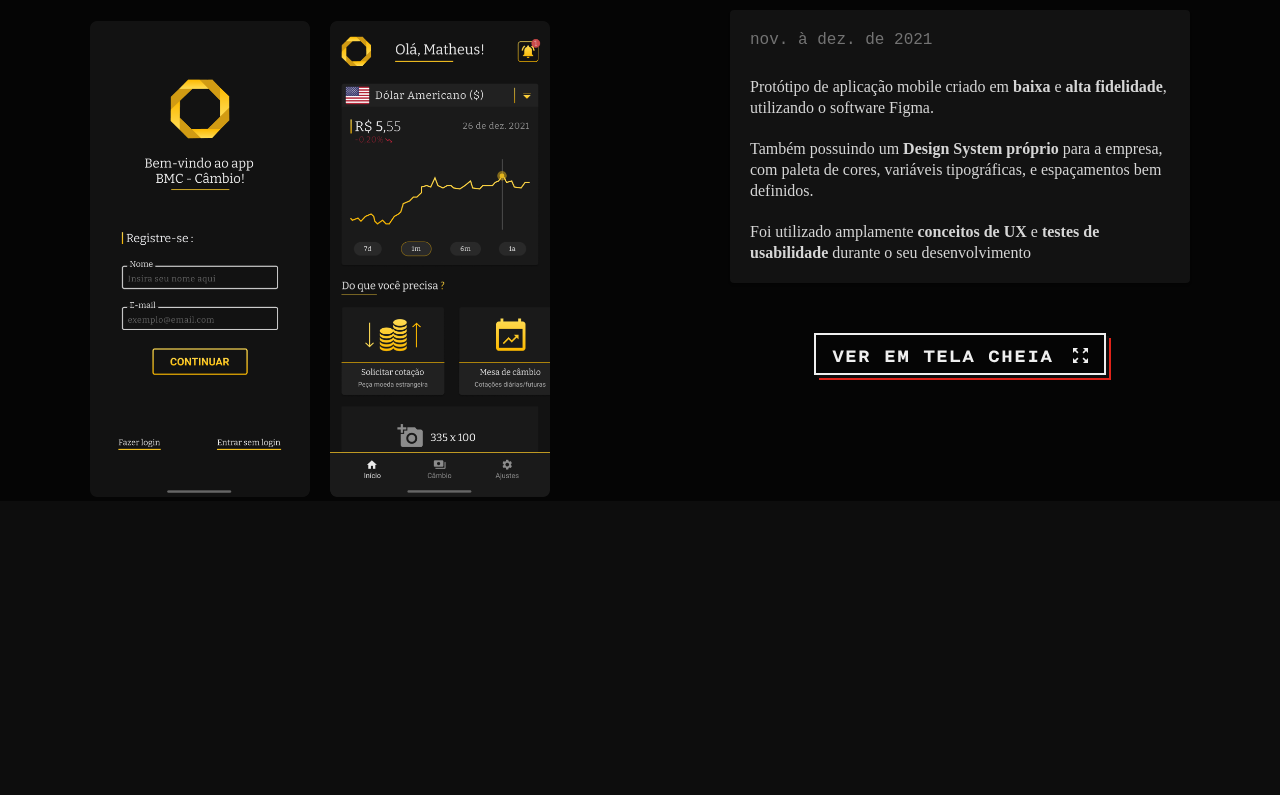
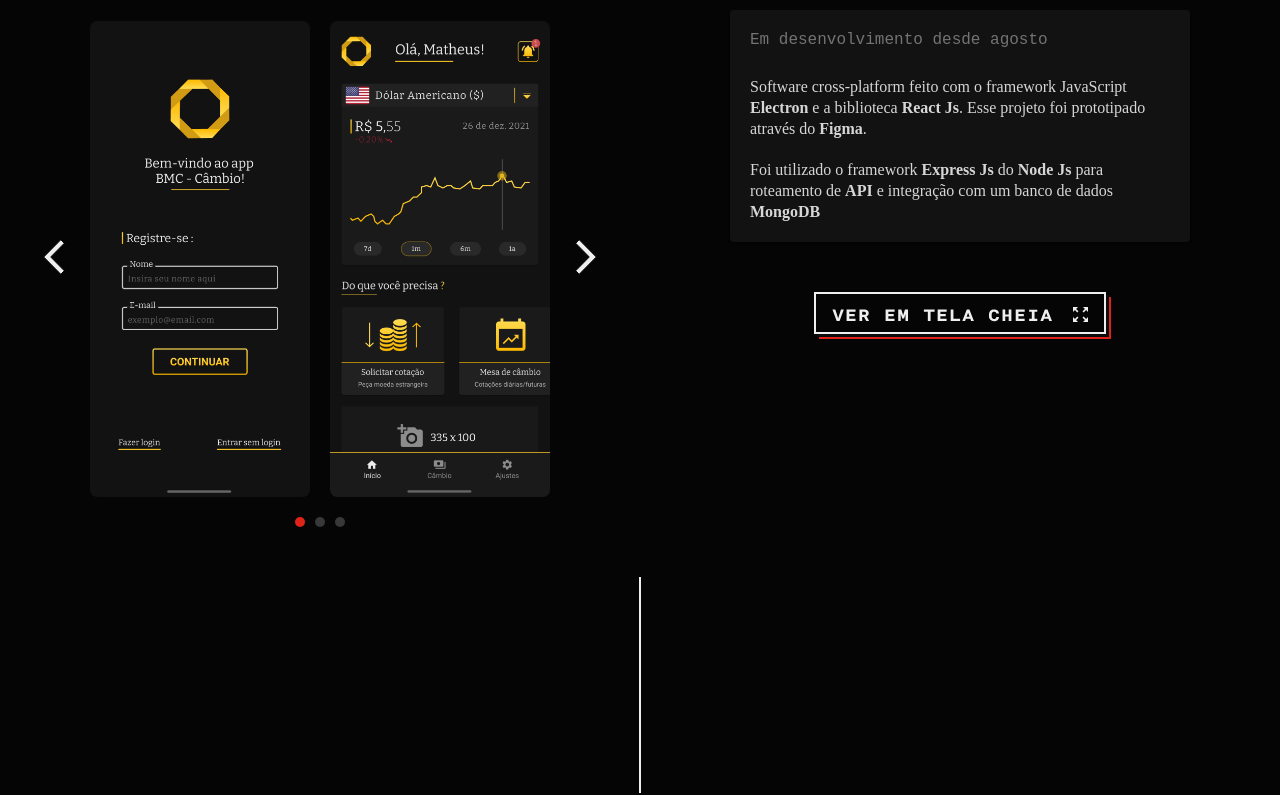
Before and after one commit to MatthMiller/portfolio, a React (Create React App) app: page / in a window 1280 px wide. Shown: the part 1428-2223 px from the top of the page. Before the commit the page ends 1929 px from the top, so only its background shows below. Built offline with nearby package versions, Linux system fonts and the light colour scheme.

Commit message:
Adição da feature de slide quase completa

```diff
--- a/src/componentes/Portfolio/Portfolio.jsx
+++ b/src/componentes/Portfolio/Portfolio.jsx
@@ -5,7 +5,9 @@ import Project from './Project';
 
 // Imagens dos slides
 // BMC
-import bmc0 from '../../img/slides/bmc/bmc-0.png'
+import bmc0 from '../../img/slides/bmc/bmc-0.png';
+import bmc1 from '../../img/slides/bmc/bmc-1.png';
+import bmc2 from '../../img/slides/bmc/bmc-2.png';
 
 const Portfolio = () => {
   return (
@@ -17,13 +19,30 @@ const Portfolio = () => {
       <div className={styles.divisorLine} style={{ height: '216px' }}></div>
 
       <Project
-        slides={[bmc0]}
+        slides={[bmc0, bmc1, bmc2]}
+        projectTitle='Front-End/Design - Programa Virtual Notebook'
+        slidesTitle='Desenvolvimento Fullstack “Virtual Notebook”'
+        detailsDate='Em desenvolvimento desde agosto'
+      >
+        <p>Software cross-platform feito com o framework JavaScript
+        <span> Electron</span> e a biblioteca <span>React Js</span>.
+        Esse projeto foi prototipado através do <span>Figma</span>.</p>
+        <p>Foi utilizado o framework <span>Express Js</span> do
+        <span> Node Js</span> para roteamento de <span>API </span>
+        e integração com um banco de dados <span>MongoDB</span></p>
+      </Project>
+
+      <div className={styles.divisorLine} style={{ height: '216px' }}></div>
+
+      <Project
+        slides={[bmc0, bmc1, bmc2]}
         projectTitle='UI/UX Design - Aplicativo de câmbio'
         slidesTitle='Design System Mobile “BMC - Câmbio”'
         detailsDate='nov. à dez. de 2021'
+        mobileVersion={true}
       >
         <p>Protótipo de aplicação mobile criado em <span>baixa</span> e <span>alta fidelidade</span>, utilizando o software Figma.</p>
-        <p>Também possuindo um <span>Design System próprio</span> para a empresa, com paleta de cores, variáveis tipográficas, e espaçamentos bem definidos.</p>
+        <p>Foi feito <span>Design System próprio</span> para a empresa, com paleta de cores, variáveis tipográficas e espaçamentos bem definidos.</p>
         <p>Foi utilizado amplamente <span>conceitos de UX</span> e <span>testes de usabilidade</span> durante o seu desenvolvimento</p>
       </Project>
     </section>
--- a/src/componentes/Portfolio/Portfolio.module.css
+++ b/src/componentes/Portfolio/Portfolio.module.css
@@ -1,6 +1,7 @@
 .container {
     background-color:#050505;
     padding-top: 100px;
+    padding-bottom: 100px; /* APAGAR DEPOIS */
 }
 
 .sectionTitle img {
--- a/src/componentes/Portfolio/Project.jsx
+++ b/src/componentes/Portfolio/Project.jsx
@@ -1,15 +1,16 @@
 import React from 'react';
 import styles from './Project.module.css';
 import portfolioBtn from '../../img/portfolio-btn.svg';
+import SlideArrow from '../../img/SlideArrow';
 
-const Project = ({ projectTitle, slidesTitle, slides, detailsDate, children }) => {
-  console.log(slides);
 
-  const [actualSlide, setActualSlide] = React.useState('' + slides[0]);
-  console.log(slides, actualSlide);
+const Project = ({ projectTitle, slidesTitle, slides, detailsDate, mobileVersion, children }) => {
+  const [actualIndex, setActualIndex] = React.useState(0)
+  const [actualSlide, setActualSlide] = React.useState(slides[actualIndex]);
+  // console.log(slides, actualSlide);
 
   return (
-    <section>
+    <section className={styles.projectContainer}>
       <h2 className={styles.projectTitle}>
         {projectTitle}
       </h2>
@@ -20,11 +21,47 @@ const Project = ({ projectTitle, slidesTitle, slides, detailsDate, children }) =
             {slidesTitle}
           </h3>
           <div className={styles.slideContainer}>
+            <SlideArrow
+              left={true}
+              fill={'#EFEFEF'}
+              setActualIndex={setActualIndex}
+              actualIndex={actualIndex}
+              setActualSlide={setActualSlide}
+              slides={slides}
+            />
             <img
               className={styles.slide}
               src={actualSlide}
               alt='Slide'
             />
+            <SlideArrow
+              left={false}
+              fill={'#EFEFEF'}
+              setActualIndex={setActualIndex}
+              actualIndex={actualIndex}
+              setActualSlide={setActualSlide}
+              slides={slides}
+            />
+          </div>
+          <div className={styles.slideProgressContainer}>
+            {[...slides].map((element, index) => (
+              <>
+                <div
+                  key={index}
+                  className={index === actualIndex ?
+                    `${styles.slideProgressBall} ${styles.ballFilled}` :
+                    styles.slideProgressBall}
+                />
+              {mobileVersion ?
+                <div
+                  key={index}
+                  className={index === actualIndex ?
+                    `${styles.slideProgressBall} ${styles.ballFilled}` :
+                    styles.slideProgressBall}
+                />
+              : null}
+              </>
+            ))}
           </div>
         </div>
         <div className={styles.details}>
--- a/src/componentes/Portfolio/Project.module.css
+++ b/src/componentes/Portfolio/Project.module.css
@@ -1,3 +1,7 @@
+.projectContainer {
+    margin-bottom: 50px;
+}
+
 .projectTitle {
     font-family: 'Roboto Mono', monospace;
     font-weight: 400;
@@ -120,10 +124,30 @@
 
 .slideContainer {
     max-width: 460px; /* manter esse valor*/
+    display: grid;
+    grid-template-columns: auto 460px auto;
+    align-items: center;
+    justify-content: center;
 }
 
 .slide {
     max-width: 100%;
 }
 
-/* fazer a barra vermelha embaixo com uma div */
+.slideProgressContainer {
+    margin-top: 20px;
+    display: flex;
+    gap: 10px;
+}
+
+.slideProgressBall {
+    transition: 150ms;
+    height: 10px;
+    width: 10px;
+    border-radius: 50%;
+    background-color: #383838;
+}
+
+.ballFilled {
+    background-color: #E02319;
+}
--- /dev/null
+++ b/src/img/SlideArrow.jsx
@@ -0,0 +1,44 @@
+import React from 'react';
+import styles from './SlideArrow.module.css'
+
+const SlideArrow = ({ fill, left, setActualSlide, setActualIndex, actualIndex, slides}) => {
+
+  const handleClick = () => {
+    if (left === false) {
+      if (slides[actualIndex + 1] === undefined) {
+        // console.log('Próximo slide não existe')
+        // Então... volta pro índice 0, porque está no fim, volta no início
+        setActualSlide(slides[0]);
+        setActualIndex(0);
+      } else {
+        setActualSlide(slides[actualIndex + 1])
+        setActualIndex(actualIndex + 1);
+      }
+    }
+
+    if (left === true) {
+      if ((actualIndex - 1) === -1) {
+        setActualSlide(slides[slides.length - 1]);
+        setActualIndex(slides.length - 1);
+      } else {
+        setActualSlide(slides[actualIndex - 1]);
+        setActualIndex(actualIndex - 1);
+      }
+    }
+  }
+
+  return (
+    <div
+      className={styles.slideArrow}
+      onTouchStart={handleClick}
+      onClick={handleClick}
+    >
+      <svg style={left ? {transform: 'rotate(180deg)'} : null}
+        width="22" height="36" viewBox="0 0 22 36" fill="none" xmlns="http://www.w3.org/2000/svg">
+        <path d="M21.2965 18L4.18623 35.2892L0.703079 31.7696L13.9536 18.3513L14.3005 18L13.9536 17.6487L0.703079 4.23038L4.18623 0.710813L21.2965 18Z" fill={fill} stroke="#050505"/>
+      </svg>
+    </div>
+  )
+}
+
+export default SlideArrow;
--- /dev/null
+++ b/src/img/SlideArrow.module.css
@@ -0,0 +1,14 @@
+.slideArrow {
+    padding: 18px 25px;
+    cursor: pointer;
+    user-select: none;
+}
+
+.slideArrow:hover path {
+    fill: #E02319;
+}
+
+.slideArrow path {
+    transition: 150ms;
+
+}
```
Also changed, not shown: src/img/slides/bmc/bmc-1.png (added), src/img/slides/bmc/bmc-2.png (added).
